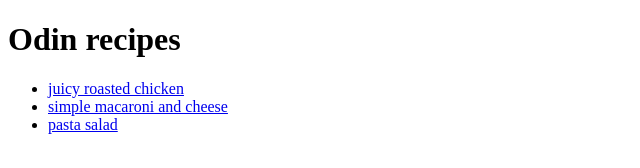
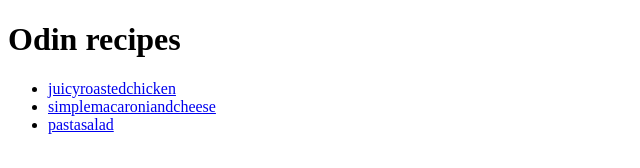
Before and after one commit to Luthersarah/odin-recipes, a plain HTML site: page index.html in a window 1280 px wide. Shown: the full height of the page, 0-640 px from the left. Drawn offline with Linux system fonts and the light colour scheme.

Commit message:
index.html

```diff
--- a/index.html
+++ b/index.html
@@ -8,9 +8,10 @@
     <body>
         <h1>Odin recipes</h1>
         <ul>
-        <li><a href="/home/sarah/the_odin_project/odin-recipes/recipes/juicyroastedchicken.html">juicy roasted chicken</a></li>
-        <li><a href="/home/sarah/the_odin_project/odin-recipes/recipes/simplemacaroniandcheese.html">simple macaroni and cheese</a></li>
-        <li><a href="/home/sarah/the_odin_project/odin-recipes/recipes/pastasalad.html">pasta salad</a></li>
+    <li><a href="recipes/juicyroastedchicken.html">juicyroastedchicken</a></li>
+        <li><a href="recipes/simplemacaroniandcheese.html">simplemacaroniandcheese</a></li>
+    <li><a href="recipes/pastasalad.html">pastasalad</a></li>
+
         </ul>
     </body>
 </html>
```
